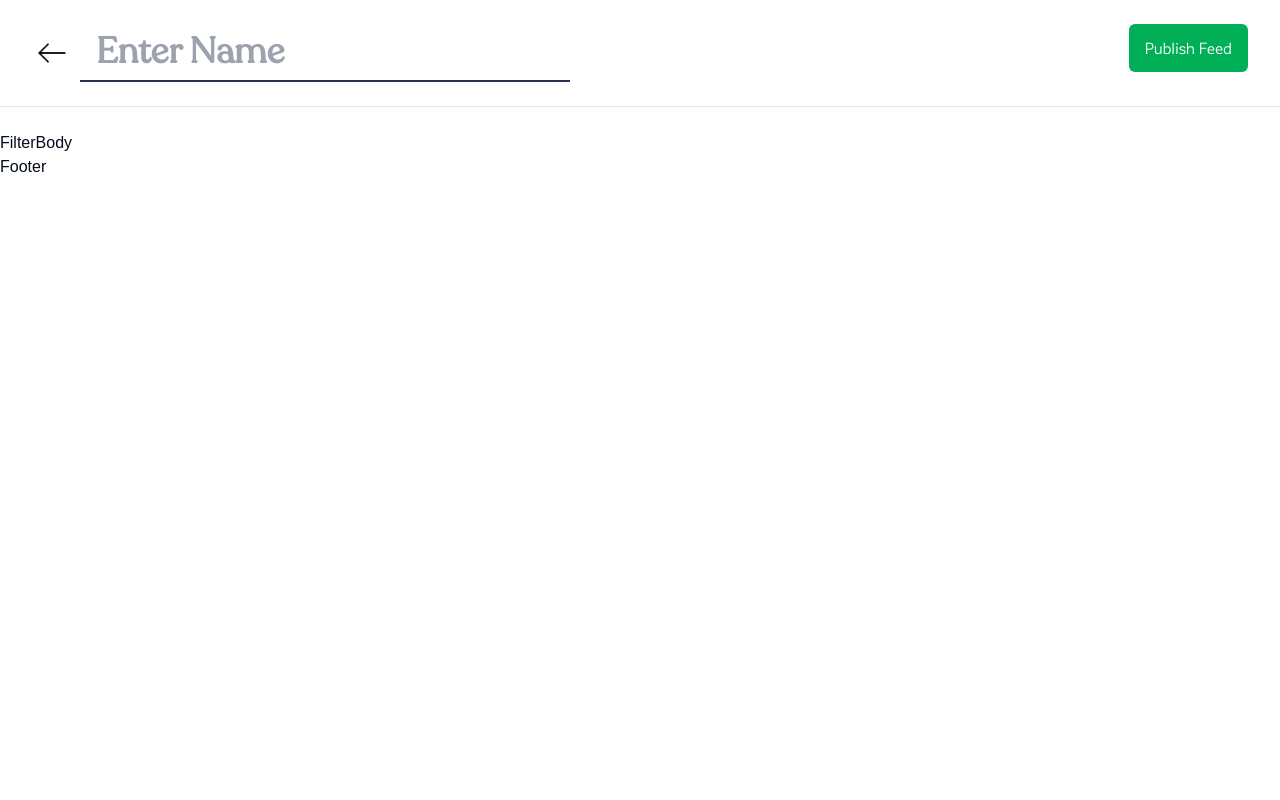
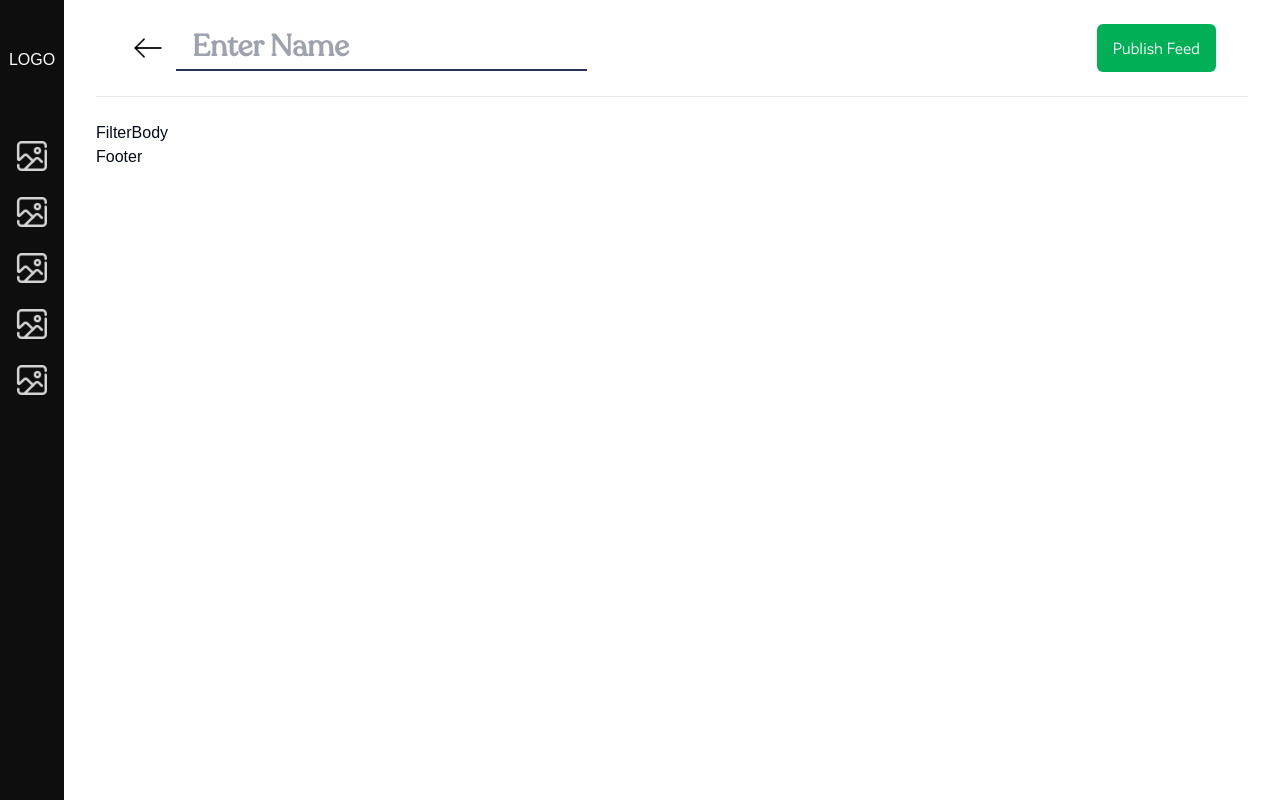
Before and after one commit to Giriraj-Roy/retainIQ, a Next.js app: page / in a window 1280 px wide. Built offline with nearby package versions, Linux system fonts and the light colour scheme.

Commit message:
navbar done

```diff
--- a/src/app/components/Header.tsx
+++ b/src/app/components/Header.tsx
@@ -4,7 +4,7 @@ import HeaderInput from './HeaderInput'
 
 const Header = () => {
   return (
-    <div className='my-6 px-8 pb-6 flex font-Recoleta justify-between border-b-[1px]'>
+    <div className='w-[100%] my-6 px-8 pb-6 flex font-Recoleta justify-between border-b-[1px]'>
       <HeaderInput/>
       <FeedBtn/>
     </div>
--- a/src/app/components/HeaderInput.tsx
+++ b/src/app/components/HeaderInput.tsx
@@ -10,7 +10,7 @@ const HeaderInput = () => {
         <input
             value={value}
             onChange={(e) => setValue(e.target.value)}
-            className='font-Recoleta text-4xl text-[#283054] font-bold ml-2 pl-4 py-2 border-b-[#283054] border-b-2 outline-none'
+            className='font-Recoleta text-3xl text-[#283054] font-bold ml-2 pl-4 py-1 border-b-[#283054] border-b-2 outline-none'
             placeholder='Enter Name'
             maxLength={30}
         />
--- a/src/app/components/Navbar.tsx
+++ b/src/app/components/Navbar.tsx
@@ -0,0 +1,22 @@
+import Image from 'next/image'
+import React from 'react'
+import gallery from '../assets/gallery.png'
+
+const Navbar = () => {
+  return (
+    <div className='w-[5vw] bg-[#0E0E0E] text-white flex flex-col items-center '>
+        <div className='my-[3rem]'>
+            LOGO
+        </div>
+        <div className='[&>*]:my-4'>
+            <Image src={gallery} alt='arrow' width={40} height={40}/>
+            <Image src={gallery} alt='arrow' width={40} height={40}/>
+            <Image src={gallery} alt='arrow' width={40} height={40}/>
+            <Image src={gallery} alt='arrow' width={40} height={40}/>
+            <Image src={gallery} alt='arrow' width={40} height={40}/>
+        </div>
+    </div>
+  )
+}
+
+export default Navbar
--- a/src/app/pages/Dashboard.tsx
+++ b/src/app/pages/Dashboard.tsx
@@ -2,14 +2,18 @@ import React from 'react'
 import Header from '../components/Header'
 import FilterBody from '../components/FilterBody'
 import Footer from '../components/Footer'
+import Navbar from '../components/Navbar'
 
 const Dashboard = () => {
   return (
-    <>
-      <Header/>
-      <FilterBody/>
-      <Footer/>
-    </>
+    <div className='w-[100%] h-[100vh] flex'>
+      <Navbar />
+      <div className='w-[95vw] px-8'>
+        <Header/>
+        <FilterBody/>
+        <Footer/>
+      </div>
+    </div>
   )
 }
 
```
Also changed, not shown: src/app/assets/gallery.png (added).
